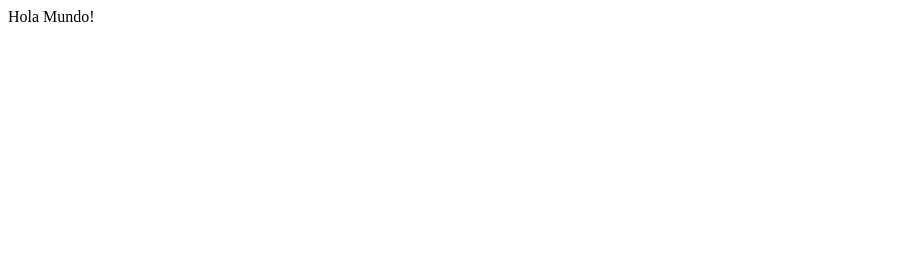
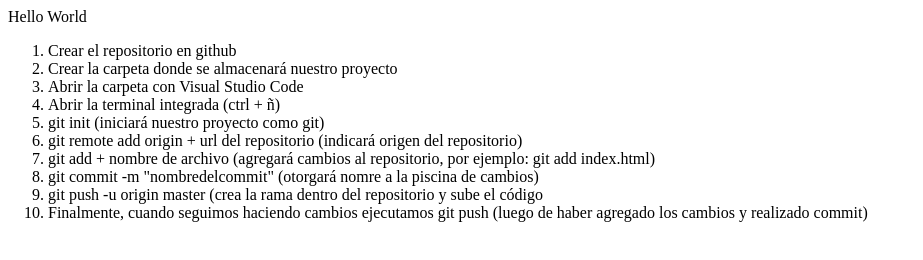
Before and after one commit to Lunadelahuerta/clase002, a plain HTML site: page index.html in a window 1280 px wide. Shown: the whole page, without its empty margins (0-923 px from the left). Drawn offline with Linux system fonts and the light colour scheme.

Commit message:
pasos a seguir usando comando git

```diff
--- a/index.html
+++ b/index.html
@@ -1,5 +1,17 @@
 <html>
   <body>
-    <p>Hola Mundo!</p>
+    <p>Hello World</p>
+    <ol>
+      <li>Crear el repositorio en github</li>
+      <li>Crear la carpeta donde se almacenará nuestro proyecto</li>
+      <li>Abrir la carpeta con Visual Studio Code</li>
+      <li>Abrir la terminal integrada (ctrl + ñ)</li>
+      <li>git init (iniciará nuestro proyecto como git)</li>
+      <li>git remote add origin + url del repositorio (indicará origen del repositorio)</li>
+      <li>git add + nombre de archivo (agregará cambios al repositorio, por ejemplo: git add index.html)</li>
+      <li>git commit -m "nombredelcommit" (otorgará nomre a la piscina de cambios)</li>
+      <li>git push -u origin master (crea la rama dentro del repositorio y sube el código</li>
+      <li>Finalmente, cuando seguimos haciendo cambios ejecutamos git push (luego de haber agregado los cambios y realizado commit)</li>
+    </ol>
   </body>
 </html>
```
